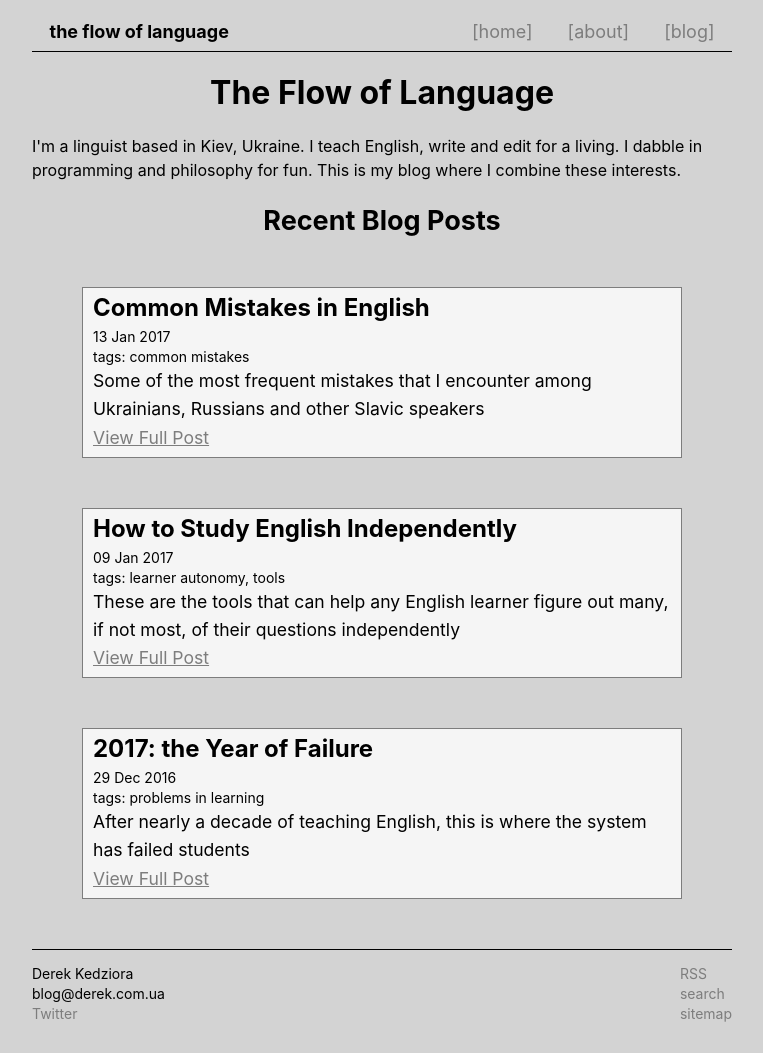
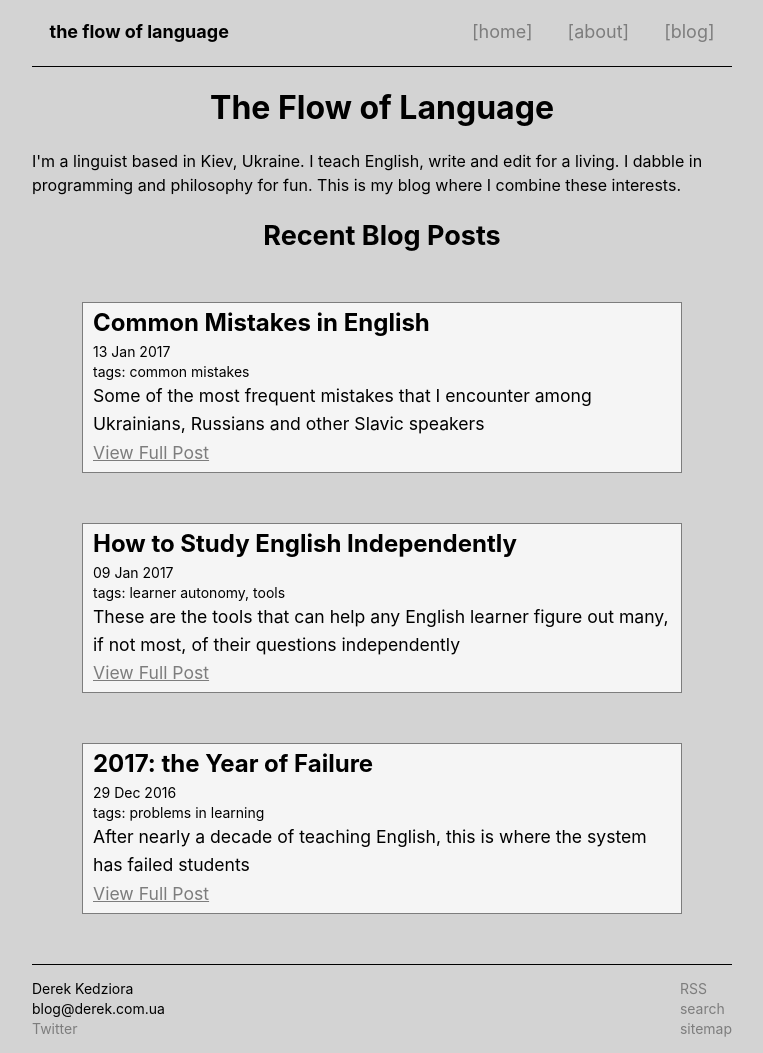
Before and after one commit to ZeroDeth/derekkedziora.github.io, a Jekyll site: the page built from index.html, in a window 1280 px wide. Shown: the whole page, without its empty margins (258-1021 px from the left). Built offline with Jekyll 4.4.1, drawn with Linux system fonts in a browser that asks for light colours; comment, search, counter and statistics services are not loaded.

Commit message:
margins fixed

```diff
--- a/css/main.css
+++ b/css/main.css
@@ -38,13 +38,14 @@ h3 {
 }
 
 nav {
-  padding-bottom: 5%;
+  height: 50px;
   border-bottom: solid;
   border-color: black;
   border-bottom-width: 1px;
 }
 
 nav ul {
+  margin-top: 9px;
   padding-left: 0px;
 }
 
@@ -199,7 +200,6 @@ blockquote {
 
     #nav-desktop {
       display: none;
-      font-size: 200%;
     }
 
     nav ul li:first-child {
@@ -232,6 +232,10 @@ blockquote {
       border-bottom-width: 1px;
     }
 
+    .blog-listing {
+      margin: 50px 25px 50px 25px;
+    }
+
     footer ul {
       line-height: 30px;
     }
```
